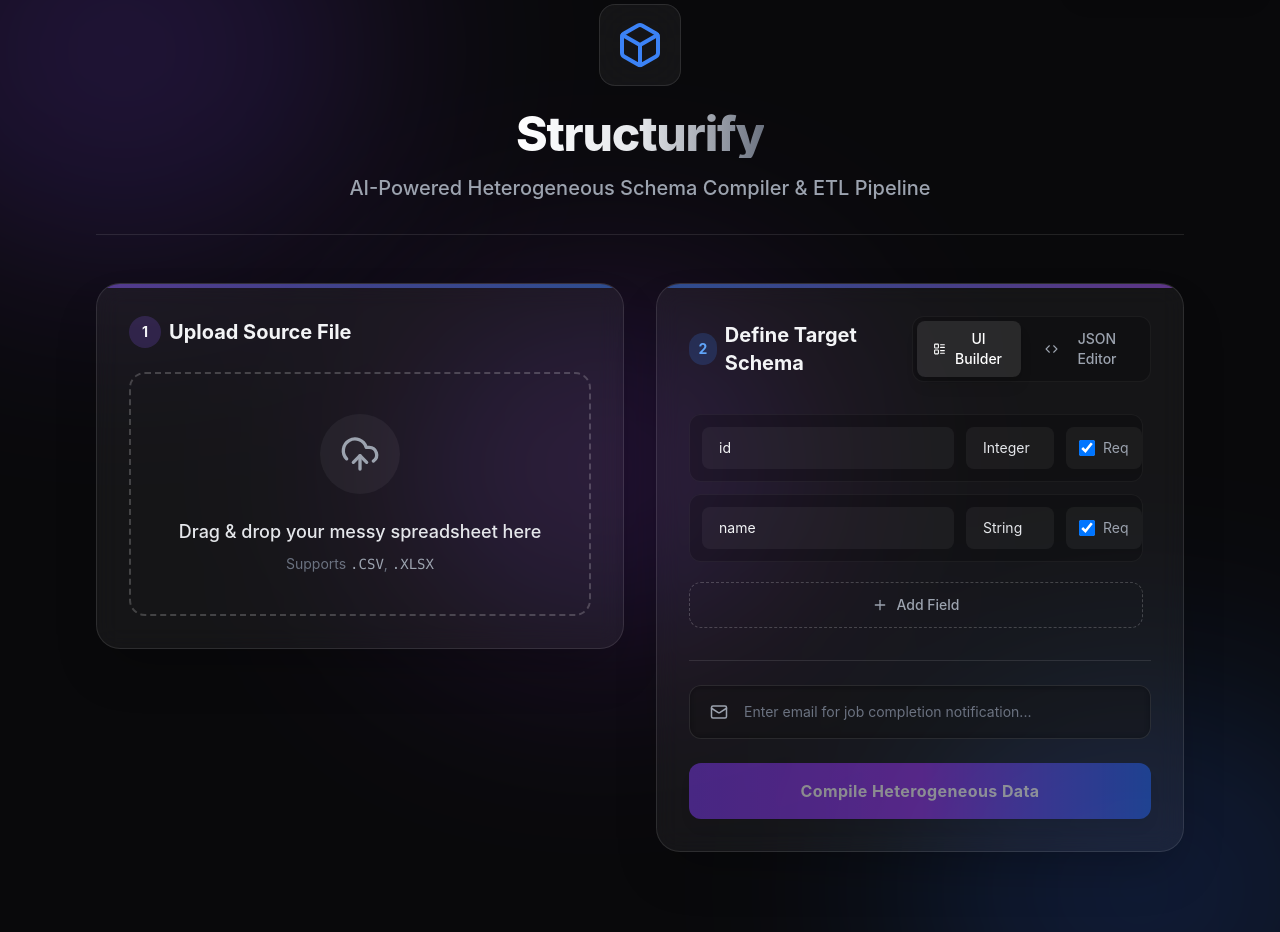
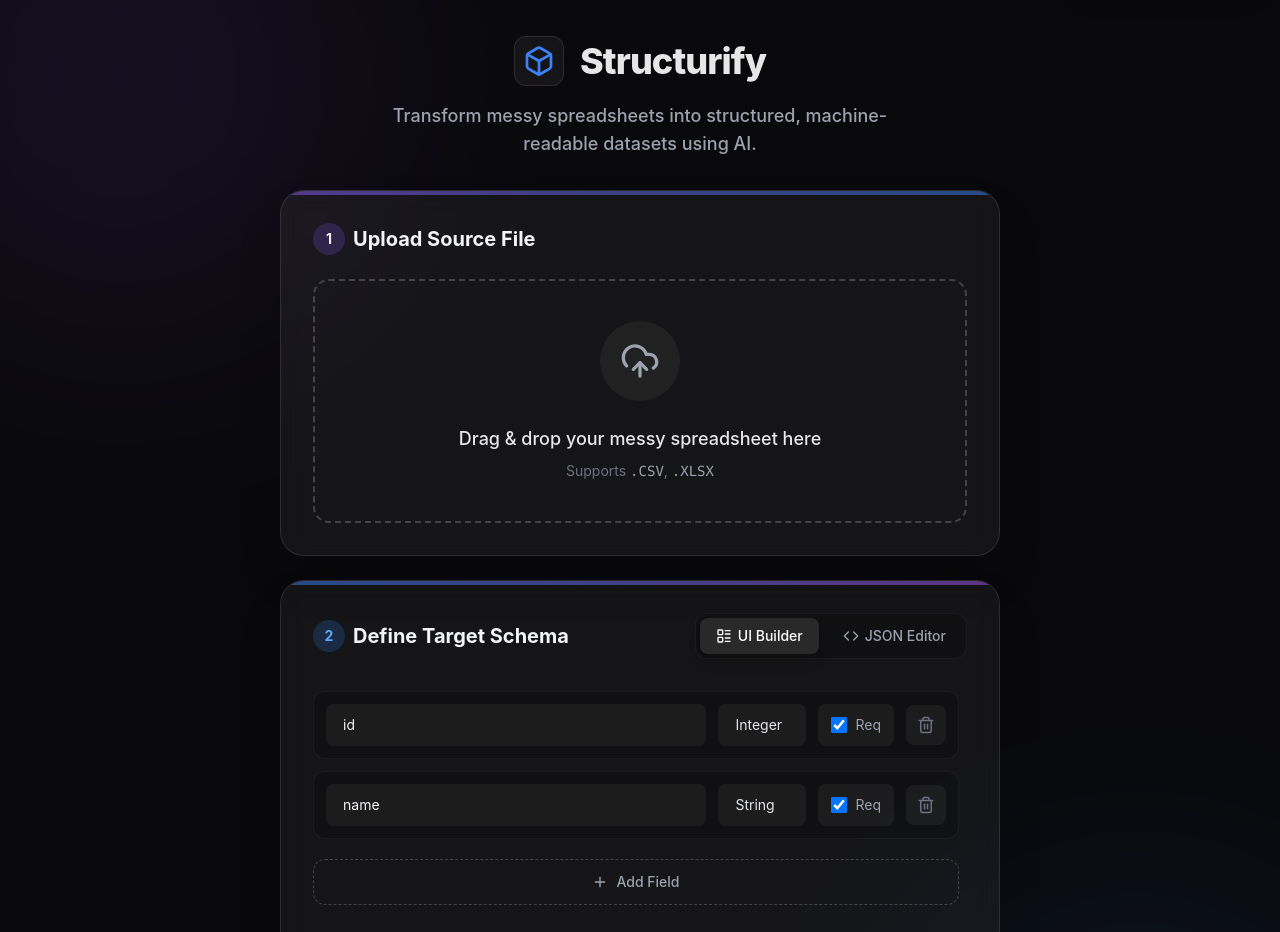
Before and after one commit to halcyon-past/Structurify, a Next.js app in the folder frontend/: page / in a window 1280 px wide. Shown: the part 60-992 px from the top of the page. Built offline with nearby package versions, Linux system fonts and the light colour scheme; no server answers.

Commit message:
style(homepage): Condense layout for better UI/UX and visual consistency

```diff
--- a/frontend/src/app/page.tsx
+++ b/frontend/src/app/page.tsx
@@ -48,25 +48,26 @@ export default function Home() {
   return (
     <main className="min-h-screen bg-background text-foreground relative overflow-hidden flex flex-col items-center">
       {/* Animated Background Blobs */}
-      <div className="absolute top-[-10%] left-[-10%] w-[40%] h-[40%] bg-accent-600/20 rounded-full blur-[120px] mix-blend-screen animate-blob"></div>
-      <div className="absolute bottom-[-10%] right-[-10%] w-[40%] h-[40%] bg-blue-600/20 rounded-full blur-[120px] mix-blend-screen animate-blob" style={{ animationDelay: '2s' }}></div>
-      <div className="absolute top-[40%] left-[30%] w-[30%] h-[30%] bg-purple-600/20 rounded-full blur-[100px] mix-blend-screen animate-blob" style={{ animationDelay: '4s' }}></div>
+      <div className="absolute top-[-10%] left-[-10%] w-[40%] h-[40%] bg-accent-600/10 rounded-full blur-[120px] mix-blend-screen animate-blob"></div>
+      <div className="absolute bottom-[-10%] right-[-10%] w-[40%] h-[40%] bg-blue-600/10 rounded-full blur-[120px] mix-blend-screen animate-blob" style={{ animationDelay: '2s' }}></div>
 
-      <div className="w-full max-w-6xl p-8 z-10 relative">
-        <header className="mb-12 border-b border-white/10 pb-8 pt-8 flex flex-col items-center text-center">
-          <div className="bg-white/5 p-4 rounded-2xl border border-white/10 shadow-glow mb-6 backdrop-blur-xl flex items-center justify-center">
-            <Image src="/logo.svg" alt="Structurify Logo" width={48} height={48} priority />
+      <div className="w-full max-w-3xl p-6 z-10 relative pt-24 pb-12">
+        <header className="mb-8 flex flex-col items-center text-center">
+          <div className="flex items-center gap-4 mb-4">
+            <div className="bg-white/5 p-2 rounded-xl border border-white/10 shadow-sm backdrop-blur-xl flex items-center justify-center">
+              <Image src="/logo.svg" alt="Structurify Logo" width={32} height={32} priority />
+            </div>
+            <h1 className="text-4xl font-extrabold tracking-tight text-white/90">
+              Structurify
+            </h1>
           </div>
-          <h1 className="text-5xl font-extrabold tracking-tight mb-4 text-transparent bg-clip-text bg-gradient-to-r from-white via-gray-200 to-gray-500">
-            Structurify
-          </h1>
-          <p className="text-gray-400 text-xl font-medium max-w-2xl">
-            AI-Powered Heterogeneous Schema Compiler & ETL Pipeline
+          <p className="text-gray-400 text-lg font-medium max-w-lg">
+            Transform messy spreadsheets into structured, machine-readable datasets using AI.
           </p>
         </header>
 
-        <div className="grid grid-cols-1 lg:grid-cols-2 gap-8">
-          <section className="flex flex-col gap-6">
+        <div className="flex flex-col gap-6">
+          <section>
             <UploadZone
               file={file}
               onFileSelect={setFile}
@@ -87,10 +88,11 @@ export default function Home() {
             />
           </section>
         </div>
+
+        <footer className="mt-12 text-center text-sm text-gray-500">
+          Created by <a href="https://www.aritro.cloud" target="_blank" rel="noopener noreferrer" className="text-accent-500 hover:text-accent-400 transition-colors hover:underline font-medium">Aritro Saha</a>
+        </footer>
       </div>
-      <footer className="mt-12 mb-8 text-center text-sm text-gray-500 z-10">
-        Created by <a href="https://www.aritro.cloud" target="_blank" rel="noopener noreferrer" className="text-accent-500 hover:text-accent-400 transition-colors hover:underline font-medium">Aritro Saha</a>
-      </footer>
     </main>
   );
 }
--- a/frontend/src/components/SchemaBuilder.tsx
+++ b/frontend/src/components/SchemaBuilder.tsx
@@ -74,7 +74,7 @@ export function SchemaBuilder({ fields, onChange, onSubmit, isSubmitting, isSubm
   };
 
   return (
-    <div className="bg-white/5 backdrop-blur-md rounded-3xl shadow-2xl border border-white/10 p-8 flex flex-col h-full relative overflow-hidden group">
+    <div className="bg-white/5 backdrop-blur-md rounded-3xl shadow-2xl border border-white/10 p-8 flex flex-col relative overflow-hidden group">
       <div className="absolute top-0 left-0 w-full h-1 bg-gradient-to-r from-blue-500 to-purple-500 opacity-50"></div>
 
       <div className="flex justify-between items-center mb-8">
@@ -163,7 +163,7 @@ export function SchemaBuilder({ fields, onChange, onSubmit, isSubmitting, isSubm
           )
         ) : (
           <div className="flex flex-col h-full gap-3">
-            <div className="flex-grow w-full h-[300px] bg-black/40 border border-white/5 rounded-xl shadow-inner overflow-auto custom-scrollbar relative focus-within:ring-2 focus-within:ring-accent-500/50">
+            <div className="flex-grow w-full h-[200px] bg-black/40 border border-white/5 rounded-xl shadow-inner overflow-auto custom-scrollbar relative focus-within:ring-2 focus-within:ring-accent-500/50">
               <Editor
                 value={jsonText}
                 onValueChange={(code) => handleJsonChange(code)}
```
